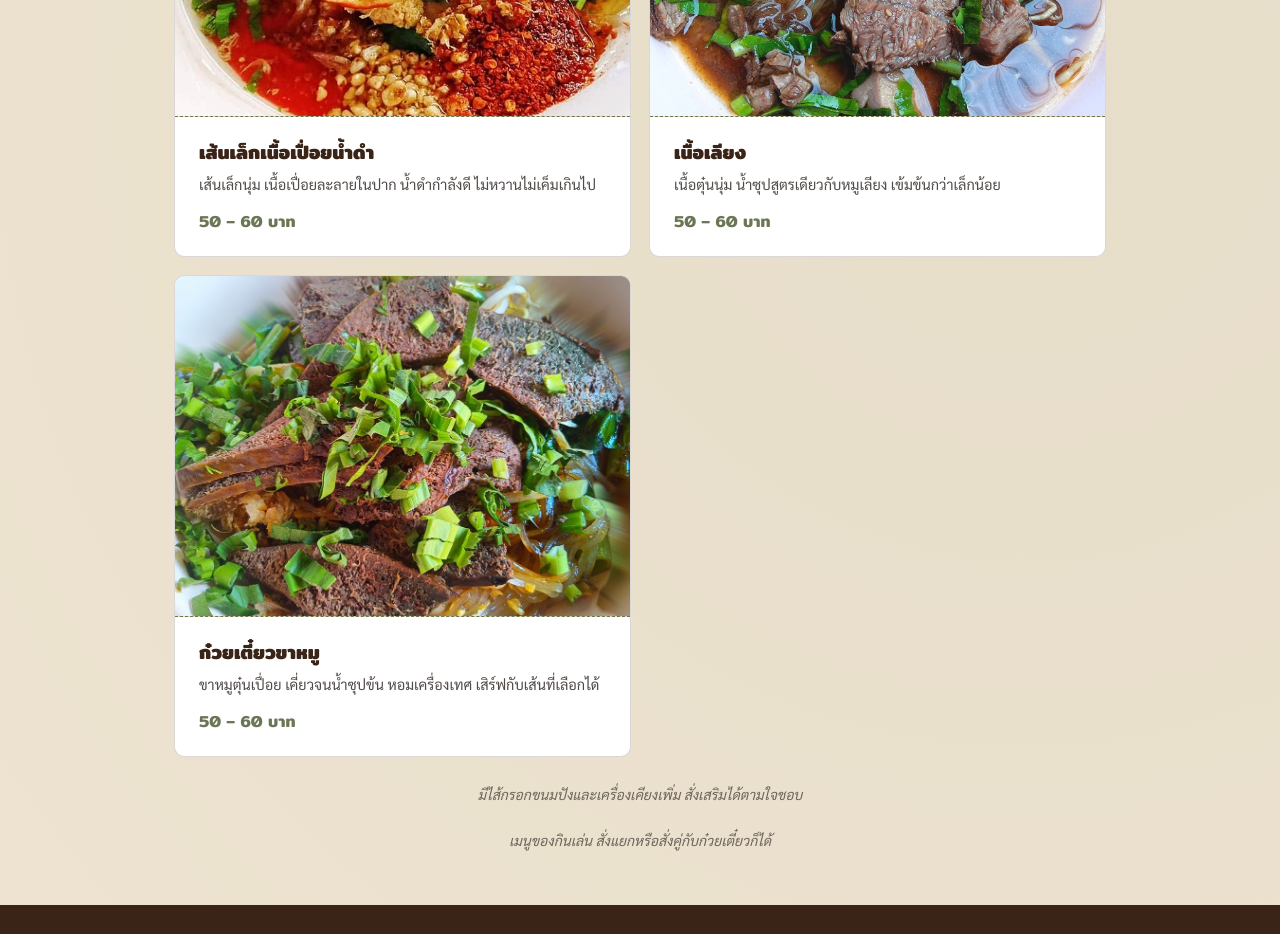
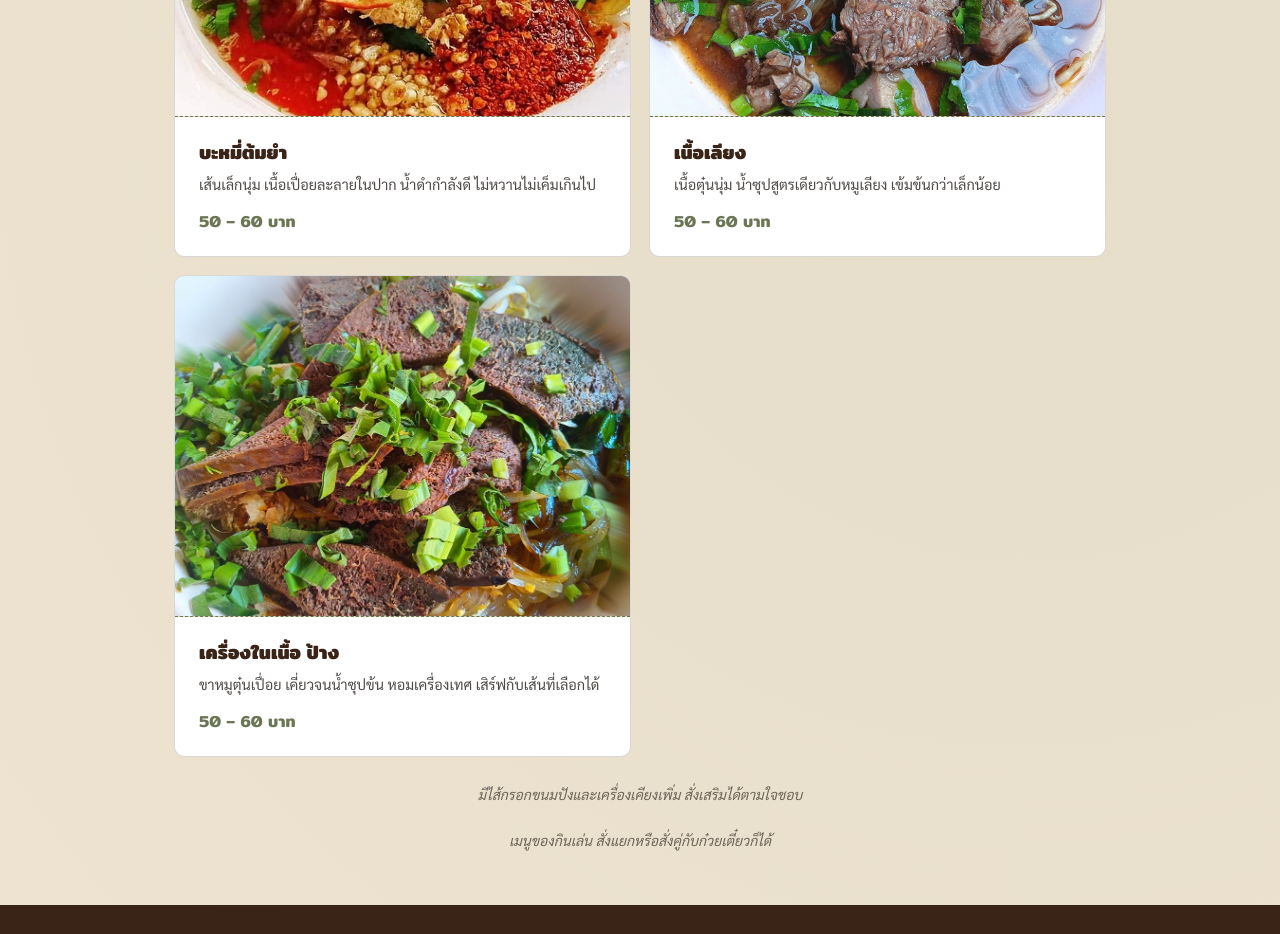
Before and after one commit to Jeup2531/Jeup, a plain HTML site: page index.html in a window 1280 px wide. Shown: the part 2760-3694 px from the top of the page. Drawn offline with Linux system fonts and the light colour scheme.

Commit message:
Update index.html

```diff
--- a/index.html
+++ b/index.html
@@ -597,7 +597,7 @@
             <img src="หมี่เหลืองเย็นตาโฟ.jpg" alt="ก๋วยเตี๋ยวหมี่เหลืองเย็นตาโฟ">
           </div>
           <div class="card-body">
-            <h3>เส้นเล็กเนื้อเปื่อยน้ำดำ</h3>
+            <h3>บะหมี่ต้มยำ</h3>
             <p>เส้นเล็กนุ่ม เนื้อเปื่อยละลายในปาก น้ำดำกำลังดี ไม่หวานไม่เค็มเกินไป</p>
             <div class="price">50 – 60 บาท</div>
           </div>
@@ -618,7 +618,7 @@
             <img src="เล็กเนื้อเปื่อย.jpg" alt="ก๋วยเตี๋ยวเส้นเล็กเนื้อเปื่อย">
           </div>
           <div class="card-body">
-            <h3>ก๋วยเตี๋ยวขาหมู</h3>
+            <h3>เครื่องในเนื้อ ป้าง</h3>
             <p>ขาหมูตุ๋นเปื่อย เคี่ยวจนน้ำซุปข้น หอมเครื่องเทศ เสิร์ฟกับเส้นที่เลือกได้</p>
             <div class="price">50 – 60 บาท</div>
           </div>
```
